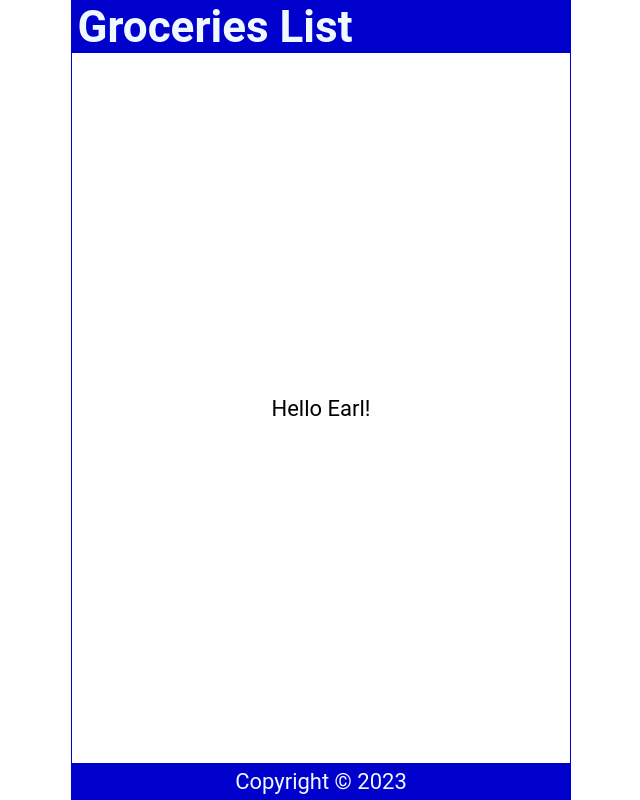
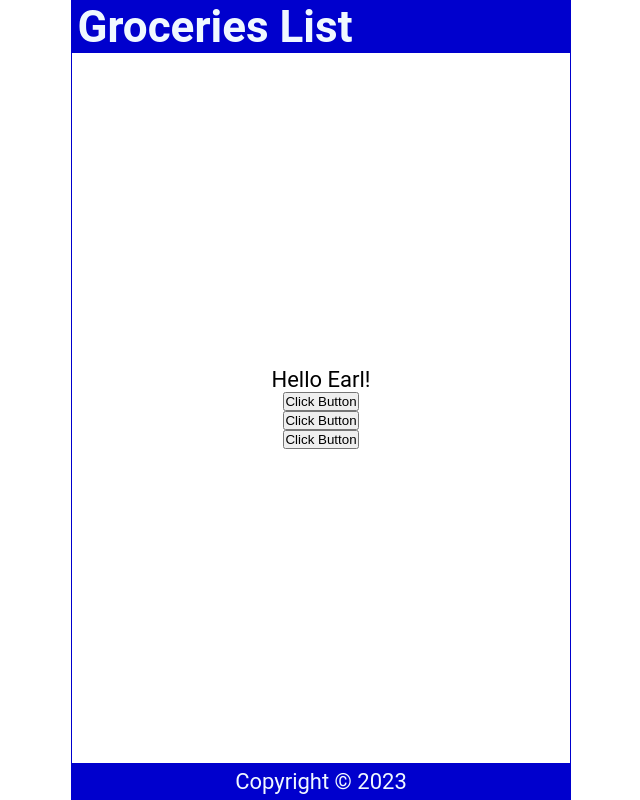
Before and after one commit to drili/React--MARCH-23----6031717496eecbdf74b2b68e405656c99988cdec70f371d0f42f33c311b5e128, a React (Create React App) app in the folder chapter_01/01tut/: page / in a window 1280 px wide. Shown: the whole page, without its empty margins (319-959 px from the left). Built offline with nearby package versions, Linux system fonts and the light colour scheme; the HTML template or start-up script is replaced by a standard one.

Commit message:
🔨 chapter 5 [DONE]

```diff
--- a/chapter_01/01tut/src/Content.js
+++ b/chapter_01/01tut/src/Content.js
@@ -8,9 +8,25 @@
         return names[int]
     }
 
+    const handleClick = () => {
+        console.log("You clicked it!")
+    }
+
+    const handleClick2 = (name) => {
+        console.log(`${name} has clicked the button`)
+    }
+
+    const handleClick3 = (e) => {
+        console.log(e.target.innerText)
+    }
+
     return (
         <main>
-            <p>Hello {handleNameChange()}!</p>
+            <p onDoubleClick={handleClick}>Hello {handleNameChange()}!</p>
+
+            <button onClick={handleClick}>Click Button</button>
+            <button onClick={() => handleClick2(handleNameChange())}>Click Button</button>
+            <button onClick={(e) => handleClick3(e)}>Click Button</button>
         </main>
     )
 }
```
